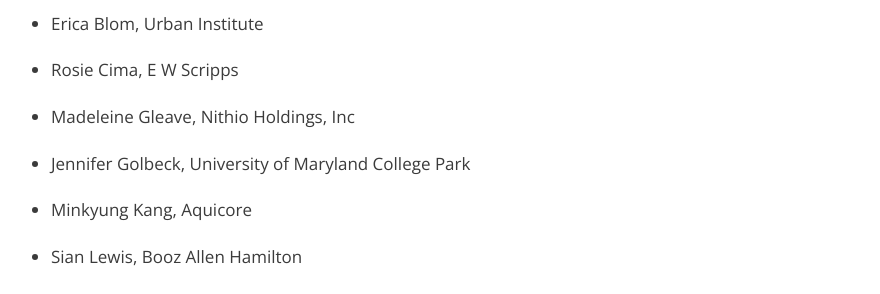
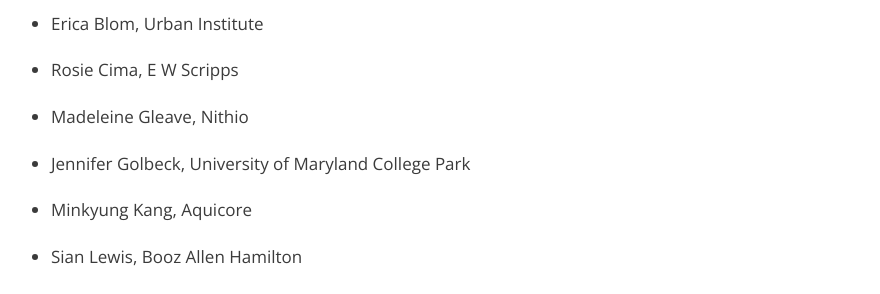
Before and after one commit to dcfemtech/dcfemtech.github.io, a Jekyll site: the page built from awards-2019-media.md, in a window 1280 px wide and 900 px high, scrolled down 3395 px. Shown: the part 155-449 px from the top of the window, without its empty margins (189-1069 px from the left). Built offline with Jekyll 4.4.1, drawn with Linux system fonts in a browser that asks for light colours.

Commit message:
update company name

```diff
--- a/awards-2019-media.md
+++ b/awards-2019-media.md
@@ -111,7 +111,7 @@
 
 * Rosie Cima, E W Scripps
 
-* Madeleine Gleave, Nithio Holdings, Inc
+* Madeleine Gleave, Nithio
 
 * Jennifer Golbeck, University of Maryland College Park
 
--- a/awards.html
+++ b/awards.html
@@ -253,7 +253,7 @@
           <li>
             <img src="/assets/awards-2019/data/Madeleine.jpg" aria-hidden />
             <h3>Madeleine Gleave</h3>
-            <p>Nithio Holdings, Inc</p>
+            <p>Nithio</p>
           </li>
           <li>
             <img src="/assets/awards-2019/data/Jennifer.jpg" aria-hidden />
```
